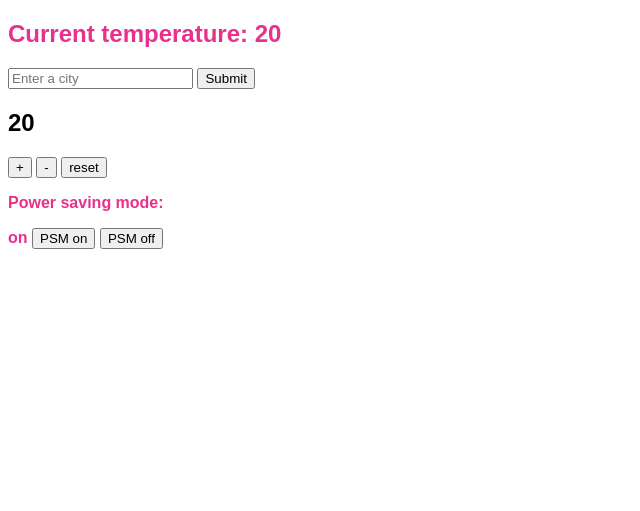
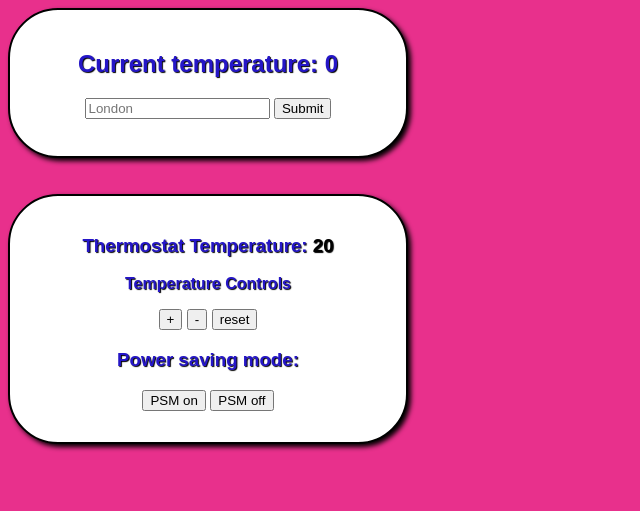
Before and after one commit to petraartep/thermostat, a plain HTML site: page src/index.html in a window 1280 px wide. Shown: the whole page, without its empty margins (0-640 px from the left). Drawn offline with nearby package versions, Linux system fonts and the light colour scheme; no server answers.

Commit message:
css update

```diff
--- a/src/index.html
+++ b/src/index.html
@@ -1,52 +1,50 @@
 <!DOCTYPE html>
-<html>
+<html lang="en">
 
 <head>
+  <meta charset="UTF-8">
+  <meta name="viewport" content="width=device-width, initial-scale=1.0">
+  <meta http-equiv="X-UA-Compatible" content="ie=edge">
   <title>Thermostat</title>
   <link rel="stylesheet" href="thermostat.css">
 </head>
 
-<!--
-<section>
-  <h1>Current temperature: <span id="current-temperature">20</span></h1>
-  <select id="current-city">
-    <option value="london">London</option>
-    <option value="boston">Boston</option>
-    <option value="houston">Houston</option>
-    <option value="seattle">Seattle</option>
-    <option value="doha">Doha</option>
-    <option value="riyadh">Riyadh</option>
-    <option value="seoul">Seoul</option>
-    <option value="sydney">Sydney</option>
-    <option value="shanghai">Shanghai</option>
-    <option value="tokyo">Tokyo</option>
-    <option value="singapore">Singapore</option>
-    <option value="johannesburg">Johannesburg</option>
-    <option value="budapest">Budapest</option>
-    <option value="moscow">Moscow</option>
-  </select>
-</section> -->
 
-<section>
-  <h1>Current temperature: <span id="current-temperature">20</span></h1>
+<body>
+
+  <section align="center">
+    <div class="div2">
+      <h1>Current temperature: <span id="current-temperature">0</span></h1>
       <form id="select-city">
-    <input id="current-city" type="text" placeholder="Enter a city"></input>
+        <input id="current-city" type="text" placeholder="London"></input>
         <input type="submit"></input>
       </form>
+    </div>
   </section>
 
-<body>
-  <section class="container">
-    <h1 id="temperature"></h1>
+  <br>
+  <br>
+  <section align="center" id="container">
+  <div class="div1">
+
+    <h3 id="temperature">Thermostat Temperature: <span id="current-thermostat-temp"></span></h3>
+
+      <section id="temp-controls">
+        <p>Temperature Controls</p>
         <button id="temp-up">+</button>
         <button id="temp-down">-</button>
         <button id="temp-reset">reset</button>
+      </section>
 
-      <p>Power saving mode: </p>
-      <span id="power-saving-status">on</span>
+      <section id="power-saving-mode">
+        <h3>Power saving mode: </h3>
+        <span id="psm-status"</span>
         <button id="psm-on">PSM on</button>
         <button id="psm-off">PSM off</button>
       </section>
+  </section>
+  </div>
+  </main>
 
   <script src="https://code.jquery.com/jquery-3.4.1.min.js"
     integrity="sha256-CSXorXvZcTkaix6Yvo6HppcZGetbYMGWSFlBw8HfCJo="
--- a/src/interface.js
+++ b/src/interface.js
@@ -64,8 +64,8 @@ $(document).ready(function() {
   });
 
   function updateTemperature() {
-    $('#temperature').text(thermostat.temperature);
-    $('#temperature').attr('class', thermostat.energyUsage());
+    $('#current-thermostat-temp').text(thermostat.temperature);
+    $('#current-thermostat-temp').attr('class', thermostat.energyUsage());
   };
 
 });
--- a/src/thermostat.css
+++ b/src/thermostat.css
@@ -1,8 +1,66 @@
 body, html {
   font-family: Arial, Helvetica, sans-serif;
   font-weight: bold;
-  color:#e8308c;
+  color: white;
+  text-shadow: 1px 1px 2px #000000;
+  color:#FFD232;
+
+  width: 500px;
+  height: 500px;
+  background-color: #e8308c;
+  -webkit-animation-name: pulse;
+  -webkit-animation-duration: 5s;
+  animation: pulse 5s infinite;
+  }
+
+/* Safari 4.0 - 8.0 */
+@-webkit-keyframes pulse {
+  0%   {background-color: #e8308c;}
+  25%  {background-color: #574FF2;}
+  50%  {background-color: #2811C7;}
+  100% {background-color: #A623D0;}
 }
+
+/* Standard syntax */
+@keyframes pulse {
+  0%   {background-color: #e8308c;}
+  25%  {background-color: #574FF2;}
+  50%  {background-color: #2811C7;}
+  100% {background-color: #A623D0;}
+}
+
+  .div1 {
+  text-shadow: 1px 1px 1px #000000;
+  color: #2516c7;
+  text-align: center;
+  border: 2px solid black;
+  box-sizing: border-box;
+  box-shadow: 3px 3px 5px #000000;
+  box-align: center;
+  border-radius: 50px;
+  background: #ffffff;
+  padding: 20px;
+  width: 400px;
+  height: 250px;
+  align-self: center;
+  }
+
+  .div2 {
+  text-shadow: 1px 1px 1px #000000;
+  color: #2516c7;
+  text-align: center;
+  border: 2px solid black;
+  box-sizing: border-box;
+  box-shadow: 3px 3px 5px #000000;
+  box-align: center;
+  border-radius: 50px;
+  background: #ffffff;
+  padding: 20px;
+  width: 400px;
+  height: 150px;
+  }
+
+
 
 .low-usage {
   color: green;
```
Lines whose indentation alone changed are shown as unchanged.
